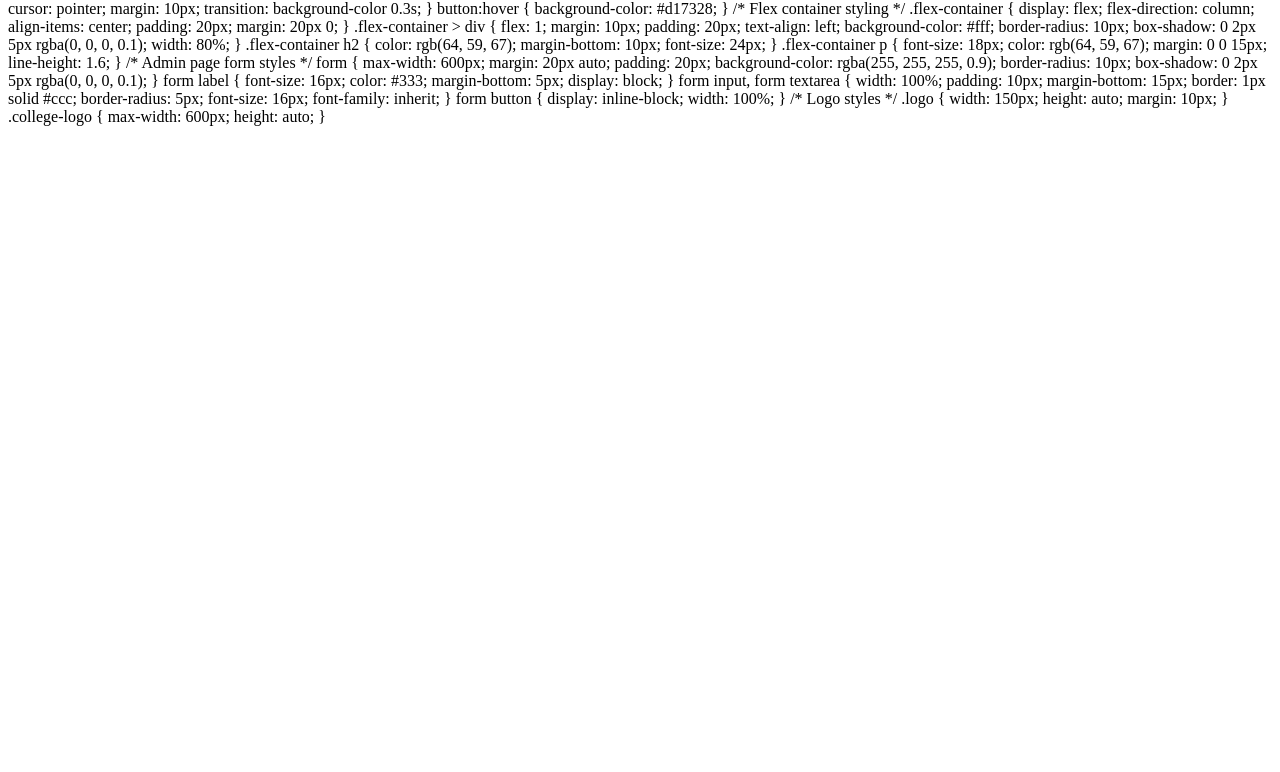
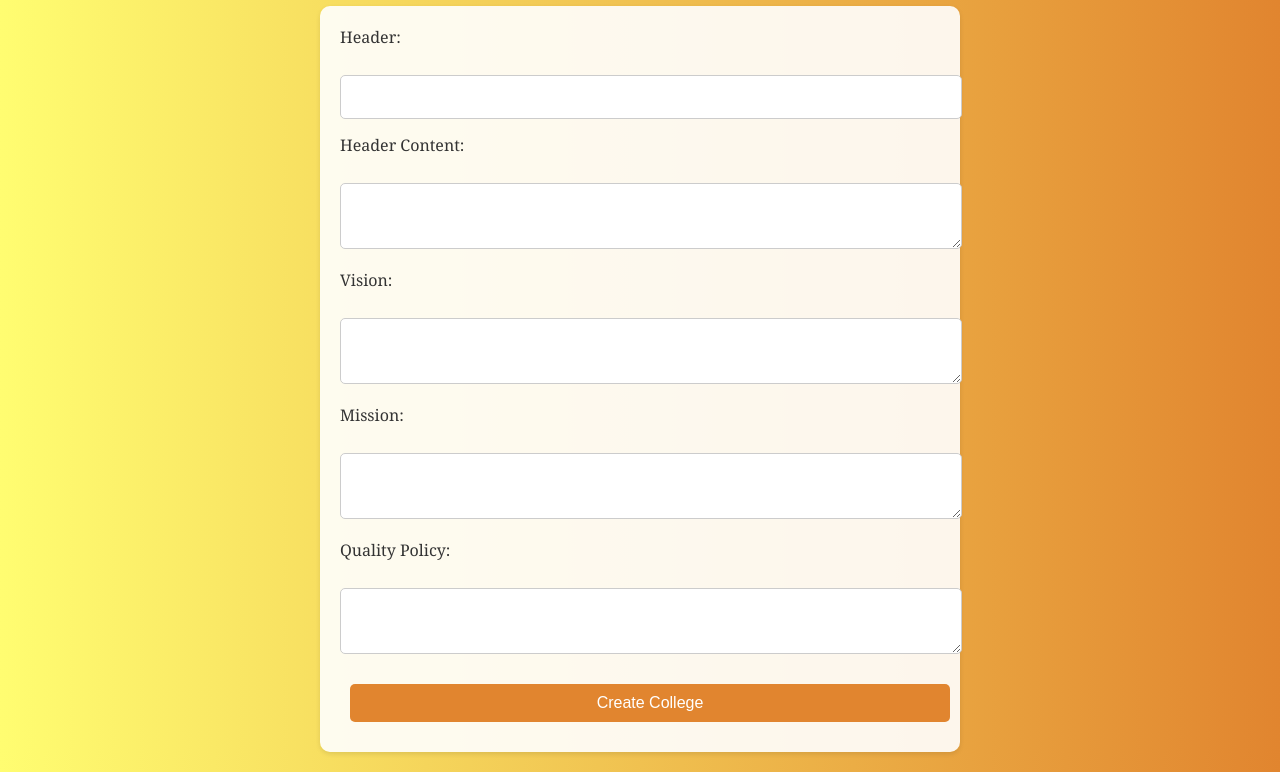
Before and after one commit to arun-519/colleges, a website: page public/index.html in a window 1280 px wide. Shown: the part 80-852 px from the top of the page. Before the commit the page ends 800 px from the top, so only its background shows below. Drawn offline with Linux system fonts and the light colour scheme.

Commit message:
Update index.html

```diff
--- a/public/index.html
+++ b/public/index.html
@@ -1,4 +1,11 @@
-/* General body and HTML styling */
+<!DOCTYPE html>
+<html lang="en">
+<head>
+    <meta charset="UTF-8">
+    <meta name="viewport" content="width=device-width, initial-scale=1.0">
+    <title>Admin - Add College</title>
+    <style>
+        /* General body and HTML styling */
 body, html {
     margin: 0;
     padding: 0;
@@ -126,3 +133,30 @@ form button {
     max-width: 600px;
     height: auto;
 }
+
+    </style>
+</head>
+<body>
+    <h1>Add New College</h1>
+    <form id="college-form">
+        <label for="header">Header:</label><br>
+        <input type="text" id="header" name="header" required><br>
+
+        <label for="headerContent">Header Content:</label><br>
+        <textarea id="headerContent" name="headerContent" required></textarea><br>
+
+        <label for="vision">Vision:</label><br>
+        <textarea id="vision" name="vision" required></textarea><br>
+
+        <label for="mission">Mission:</label><br>
+        <textarea id="mission" name="mission" required></textarea><br>
+
+        <label for="qualityPolicy">Quality Policy:</label><br>
+        <textarea id="qualityPolicy" name="qualityPolicy" required></textarea><br>
+
+        <button type="submit">Create College</button>
+    </form>
+
+    <script src="/scripts/admin.js"></script>
+</body>
+</html>
```
